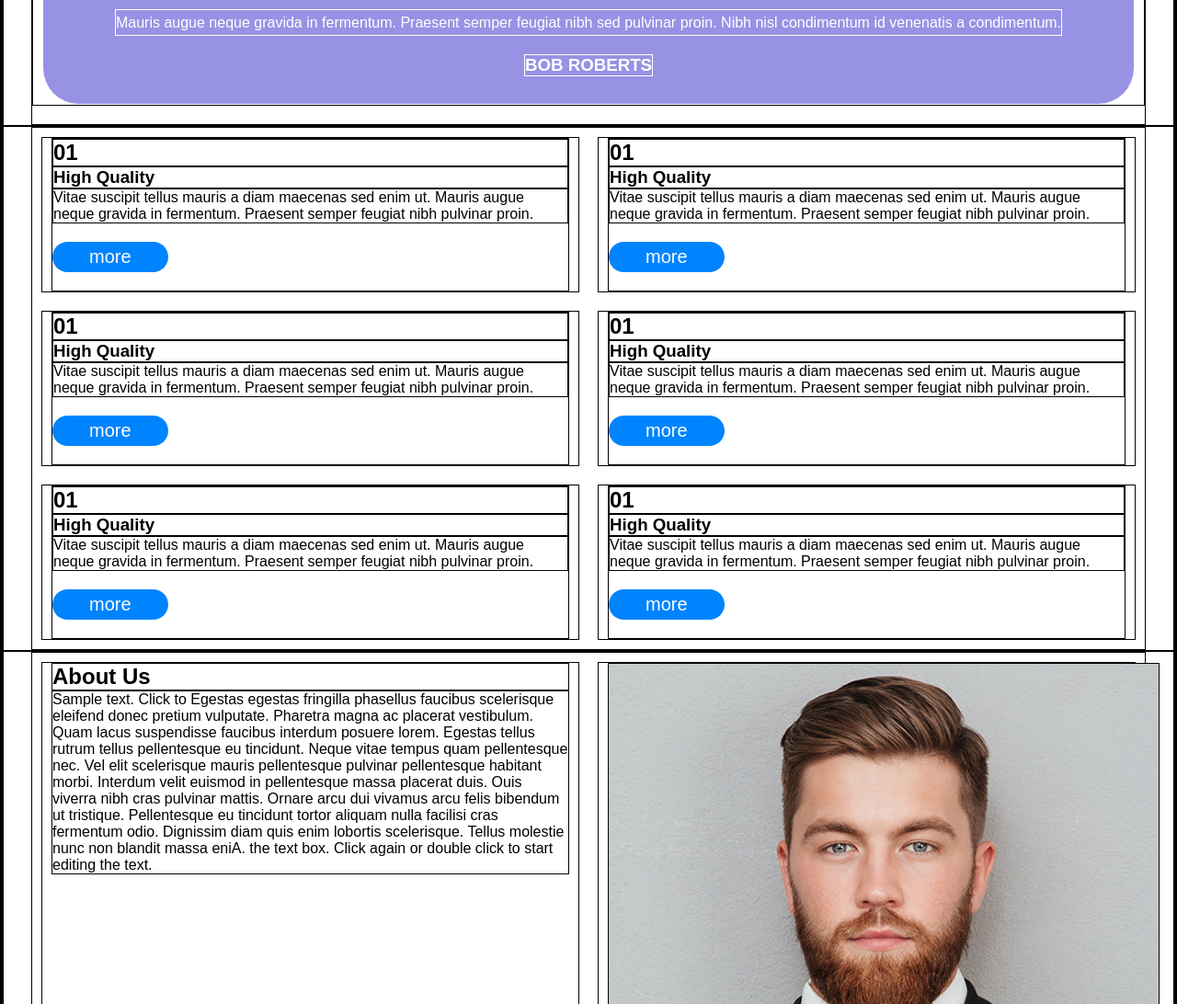
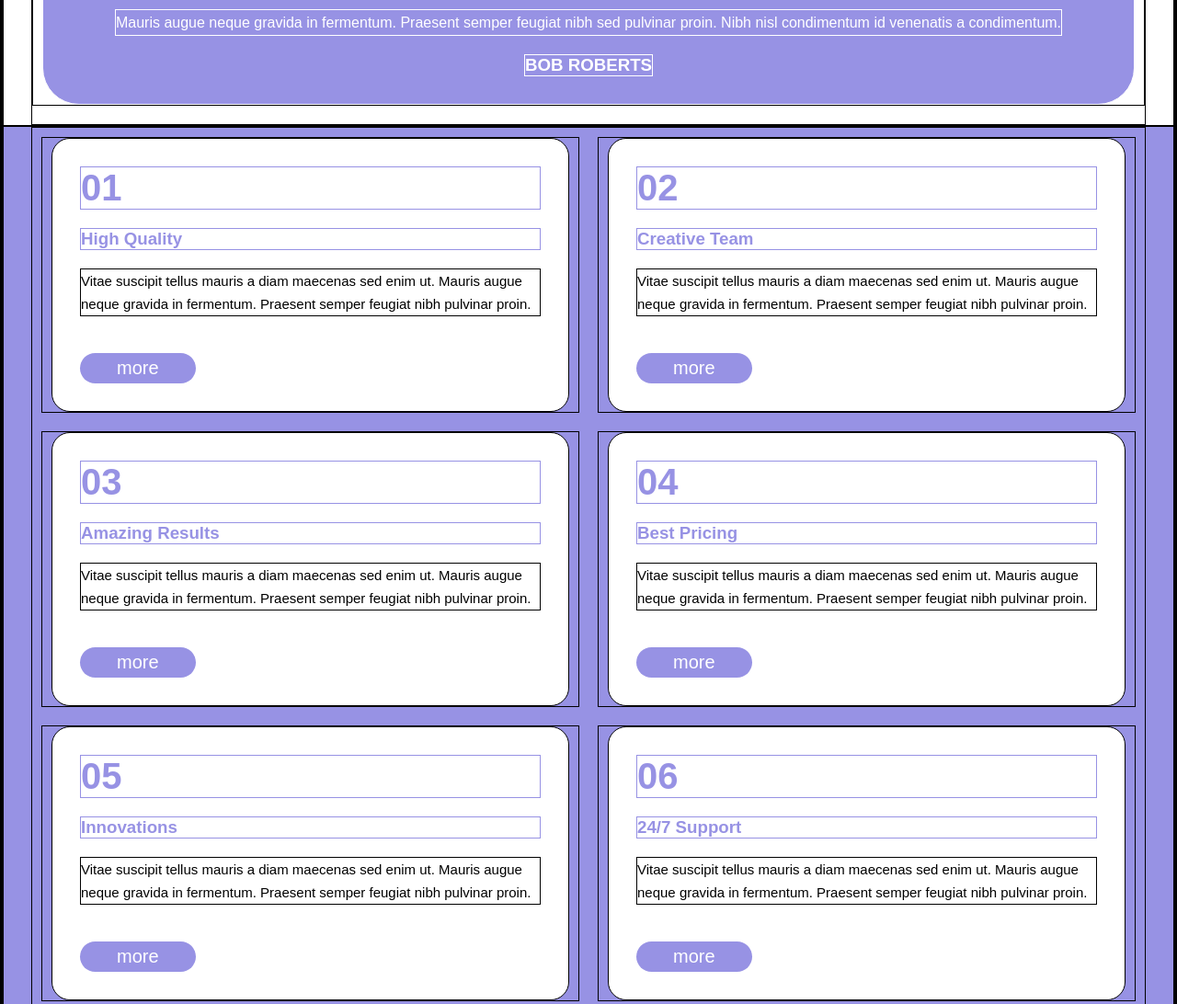
Before and after one commit to sophiamziou/htmlcss-responsive-layout, a plain HTML site: page index.html in a window 1280 px wide. Shown: the part 5400-6492 px from the top of the page at 92% size. Drawn offline with Linux system fonts and the light colour scheme.

Commit message:
benefits section done

```diff
--- a/css/style.css
+++ b/css/style.css
@@ -163,6 +163,7 @@ button{
 
 /* TESTIMONIALS intro and 3 cards */
 
+/* INTRO */
 .intro{
     display: flex;
     flex-direction: column;
@@ -180,6 +181,8 @@ button{
     font-weight: lighter;
     line-height: 27px;
 }
+
+/* TESTIMONIALS CARDS */
 
 .partner-card{
     display: flex;
@@ -202,6 +205,38 @@ button{
 .partner-card p{
     font-weight: lighter;
     line-height: 27px;
+    margin: 20px 0;
+}
+
+
+/* BENEFITS SECTION */
+
+.benefit-card{
+    padding: 10px 30px;
+    background-color: white;
+    border-radius: 20px;
+}
+
+.benefit-card h2, .benefit-card h3{
+    color: rgb(151,146,228);
+}
+
+.benefit-card button{
+    color: white;
+    background-color: rgb(151,146,228);
+}
+
+.benefit-card p{
+    font-size: 15px;
+    line-height: 25px;
+    font-weight: lighter;
+}
+
+.benefit-card h2{
+    font-size: 40px;
+}
+
+.benefit-card > *{
     margin: 20px 0;
 }
 
--- a/index.html
+++ b/index.html
@@ -136,8 +136,8 @@
             </div>
         </div>
         <!-- BENEFITS SECTION -->
-        <div class="container">
-            <div class="row">
+        <div class="container bgc-purple">
+            <div class="row benefits">
                 <div class="col w-md">
                     <div class="benefit-card">
                         <h2>01</h2>
@@ -148,40 +148,40 @@
                 </div>
                 <div class="col w-md">
                     <div class="benefit-card">
-                        <h2>01</h2>
-                        <h3>High Quality</h3>
+                        <h2>02</h2>
+                        <h3>Creative Team</h3>
                         <p>Vitae suscipit tellus mauris a diam maecenas sed enim ut. Mauris augue neque gravida in fermentum. Praesent semper feugiat nibh pulvinar proin.</p>
                         <button>more</button>
                     </div>
                 </div>
                 <div class="col w-md">
                     <div class="benefit-card">
-                        <h2>01</h2>
-                        <h3>High Quality</h3>
+                        <h2>03</h2>
+                        <h3>Amazing Results</h3>
                         <p>Vitae suscipit tellus mauris a diam maecenas sed enim ut. Mauris augue neque gravida in fermentum. Praesent semper feugiat nibh pulvinar proin.</p>
                         <button>more</button>
                     </div>
                 </div>
                 <div class="col w-md">
                     <div class="benefit-card">
-                        <h2>01</h2>
-                        <h3>High Quality</h3>
+                        <h2>04</h2>
+                        <h3>Best Pricing</h3>
                         <p>Vitae suscipit tellus mauris a diam maecenas sed enim ut. Mauris augue neque gravida in fermentum. Praesent semper feugiat nibh pulvinar proin.</p>
                         <button>more</button>
                     </div>
                 </div>
                 <div class="col w-md">
                     <div class="benefit-card">
-                        <h2>01</h2>
-                        <h3>High Quality</h3>
+                        <h2>05</h2>
+                        <h3>Innovations</h3>
                         <p>Vitae suscipit tellus mauris a diam maecenas sed enim ut. Mauris augue neque gravida in fermentum. Praesent semper feugiat nibh pulvinar proin.</p>
                         <button>more</button>
                     </div>
                 </div>
                 <div class="col w-md">
                     <div class="benefit-card">
-                        <h2>01</h2>
-                        <h3>High Quality</h3>
+                        <h2>06</h2>
+                        <h3>24/7 Support</h3>
                         <p>Vitae suscipit tellus mauris a diam maecenas sed enim ut. Mauris augue neque gravida in fermentum. Praesent semper feugiat nibh pulvinar proin.</p>
                         <button>more</button>
                     </div>
```
